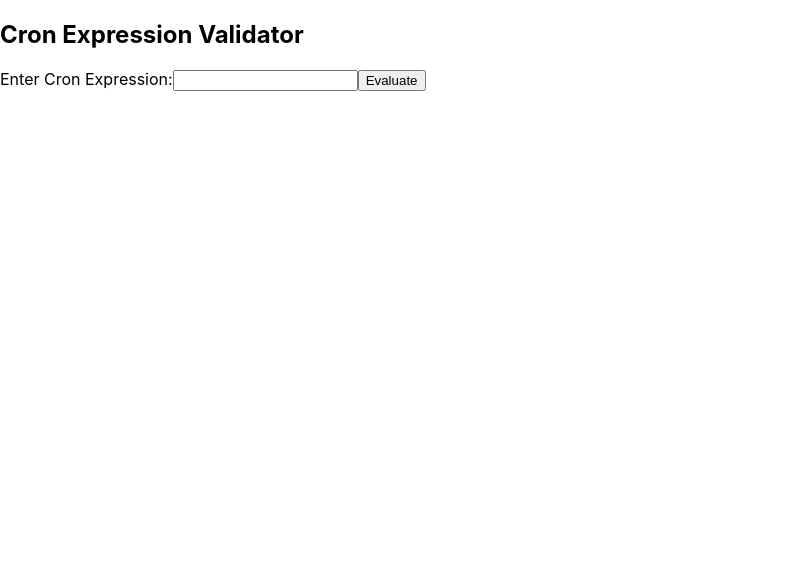
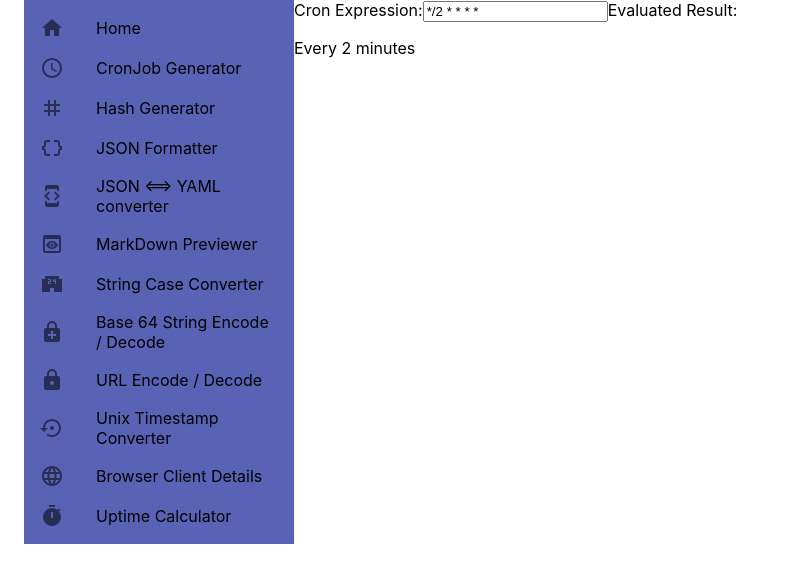
Before and after one commit to VenothA01/ecomm-ms, a React (Create React App) app in the folder venoth-dev-util/: page /blogs in a window 1280 px wide. Shown: the top 582 px of the page, without its empty margins (0-798 px from the left). Built offline with nearby package versions, Linux system fonts and the light colour scheme.

Commit message:
added cron expression generator component

```diff
--- a/venoth-dev-util/package.json
+++ b/venoth-dev-util/package.json
@@ -8,6 +8,7 @@
     "@mui/icons-material": "latest",
     "@mui/material": "latest",
     "cron-parser": "^4.9.0",
+    "cronstrue": "^2.47.0",
     "react": "^18.2.0",
     "react-dom": "^18.2.0",
     "react-router-dom": "latest",
--- a/venoth-dev-util/src/App.js
+++ b/venoth-dev-util/src/App.js
@@ -2,7 +2,7 @@ import './App.css';
 import { BrowserRouter, Routes, Route } from "react-router-dom";
 import WelcomeMessage from './components/Home/Homepage';
 import InProgressMessage from './components/progress/InProgress'
-import CronEvaluator from './components/cron/CronEvaluator'
+import CronExpressionGenerator from './components/cron/CronGenerator'
 
 const currentURL = window.location.href;
 const currentPath = window.location.pathname;
@@ -19,9 +19,8 @@ function App() {
 
     <BrowserRouter>
     <Routes>
-      <Route path='/' element={<CronEvaluator/>} />
           <Route index element={<WelcomeMessage />} />
-          <Route path="blogs" element={<CronEvaluator />} />
+          <Route path="blogs" element={<CronExpressionGenerator />} />
           <Route path="contact" element={<WelcomeMessage />} />
           <Route path="*" element={<WelcomeMessage />} />
     </Routes>
--- a/venoth-dev-util/src/components/SideMenu.js
+++ b/venoth-dev-util/src/components/SideMenu.js
@@ -19,7 +19,7 @@ import LanguageIcon from '@mui/icons-material/Language';
 import TimerIcon from '@mui/icons-material/Timer';
 import WelcomeMessage from '../components/Home/Homepage'
 import InProgressMessage from '../components/progress/InProgress'
-import CronEvaluator from './cron/CronEvaluator';
+import CronEvaluator from './cron/CronGenerator';
 
 
 const mapObject = {
--- a/venoth-dev-util/src/components/cron/CronEvaluator.js
+++ /dev/null
@@ -1,46 +0,0 @@
-import React, { useState } from 'react';
-import cronParser from 'cron-parser';
-
-const CronEvaluator = () => {
-
-  const [cronExpression, setCronExpression] = useState('');
-  const [isValid, setIsValid] = useState(null);
-
-  const handleInputChange = (event) => {
-    const value = event.target.value;
-    setCronExpression(value);
-  };
-
-  const handleEvaluateClick = () => {
-    try {
-      cronParser.parseExpression(cronExpression);
-      setIsValid(true);
-    } catch (error) {
-      console.error(`Invalid cron expression: ${error.message}`);
-      setIsValid(false);
-    }
-  };
-
-  return (
-    <div>
-      <h2>Cron Expression Validator</h2>
-      <label>
-        Enter Cron Expression:
-        <input type="text" value={cronExpression} onChange={handleInputChange} />
-      </label>
-      <button onClick={handleEvaluateClick}>Evaluate</button>
-
-      {isValid !== null && (
-        <div>
-          {isValid ? (
-            <p>The cron expression "{cronExpression}" is valid.</p>
-          ) : (
-            <p>The cron expression "{cronExpression}" is invalid.</p>
-          )}
-        </div>
-      )}
-    </div>
-  );
-};
-
-export default CronEvaluator;
--- /dev/null
+++ b/venoth-dev-util/src/components/cron/CronGenerator.js
@@ -0,0 +1,45 @@
+import React, { useState } from 'react';
+import { Container } from '@mui/material';
+import BasicList from '../SideMenu';
+import '../../components/Home/home.css'
+import cronstrue from 'cronstrue';
+
+const CronExpressionGenerator = () => {
+  const [cronExpression, setCronExpression] = useState('*/2 * * * *');
+  const [evaluatedResult, setEvaluatedResult] = useState('Every 2 minutes');
+
+  const handleInputChange = (e) => {
+    const inputCronExpression = e.target.value;
+    setCronExpression(inputCronExpression);
+
+    try {
+      const result = cronstrue.toString(inputCronExpression);
+      setEvaluatedResult(result);
+    } catch (error) {
+      // Handle invalid cron expression
+      setEvaluatedResult('Invalid cron expression');
+    }
+  };
+
+  return (
+    <div>
+    <Container id='main' maxWidth='100vw'>
+    <BasicList />
+      <div>
+        <label>Cron Expression:</label>
+        <input
+          type="text"
+          value={cronExpression}
+          onChange={handleInputChange}
+          placeholder="Enter cron expression"
+        />
+
+        <label>Evaluated Result:</label>
+        <p>{evaluatedResult}</p>
+      </div>
+    </Container>
+    </div>
+  );
+};
+
+export default CronExpressionGenerator;
```
